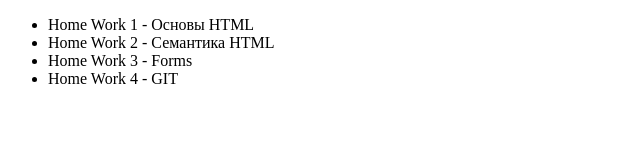
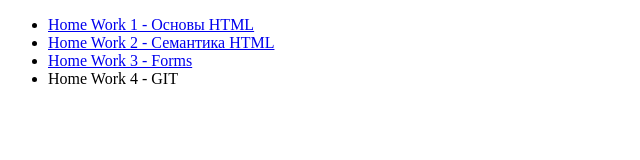
Before and after one commit to OleksiiNaida/HomeWork, a plain HTML site: page index.html in a window 1280 px wide. Shown: the whole page, without its empty margins (0-640 px from the left). Drawn offline with Linux system fonts and the light colour scheme.

Commit message:
error correction

```diff
--- a/index.html
+++ b/index.html
@@ -9,9 +9,9 @@
 <body>
    <div>
       <ul>
-         <li><a href="Home Work 1 - Основы HTML/index.html" target="_blank"></a>Home Work 1 - Основы HTML</li>
-         <li><a href="Home Work 2 - Семантика HTML/index.html" target="_blank"></a>Home Work 2 - Семантика HTML</li>
-         <li><a href="Home Work 3 - Forms/index.html" target="_blank"></a>Home Work 3 - Forms </li>
+         <li><a href="Home Work 1 - Основы HTML/index.html" target="_blank">Home Work 1 - Основы HTML</a></li>
+         <li><a href="Home Work 2 - Семантика HTML/index.html" target="_blank">Home Work 2 - Семантика HTML</a></li>
+         <li><a href="Home Work 3 - Forms/index.html" target="_blank">Home Work 3 - Forms</a></li>
          <li><a href=""></a>Home Work 4 - GIT </li>
       </ul>
    </div>
```
